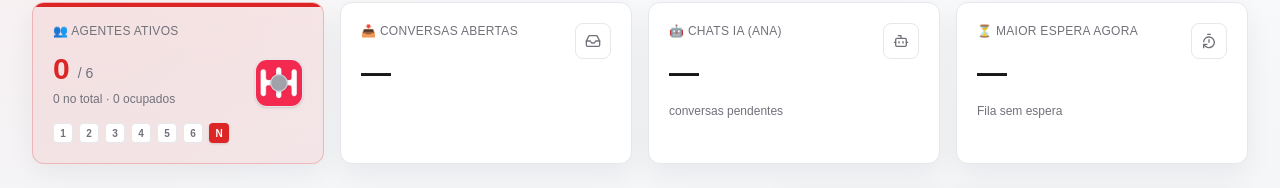
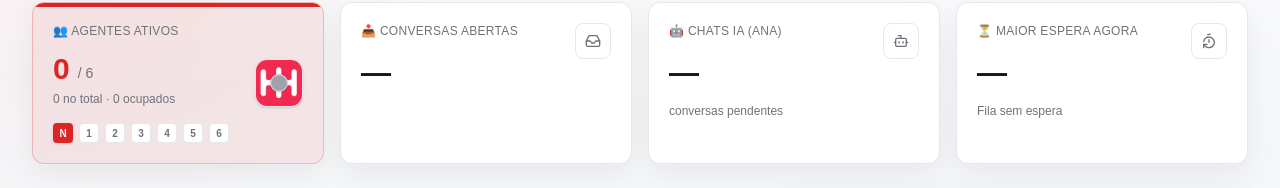
Before and after one commit to KennysSparda/chatwoot-dashboard, a Next.js app: page / in a window 1280 px wide. Shown: the part 260-448 px from the top of the page. Built offline with nearby package versions, Linux system fonts and the light colour scheme; no server answers.

Commit message:
fix: corrige posicao do N no KPI de Agentes Ativos

```diff
--- a/components/AgentGoalCard.tsx
+++ b/components/AgentGoalCard.tsx
@@ -181,7 +181,7 @@
           {/* Indicadores numéricos */}
           {!loading && (
             <div className="mt-4 flex flex-wrap items-center gap-1.5 font-mono">
-              {(["1", "2", "3", "4", "5", "6", "N"] as const).map((g) => {
+              {(["N", "1", "2", "3", "4", "5", "6"] as const).map((g) => {
                 const isActive = activeGear === g;
                 return (
                   <span
```
